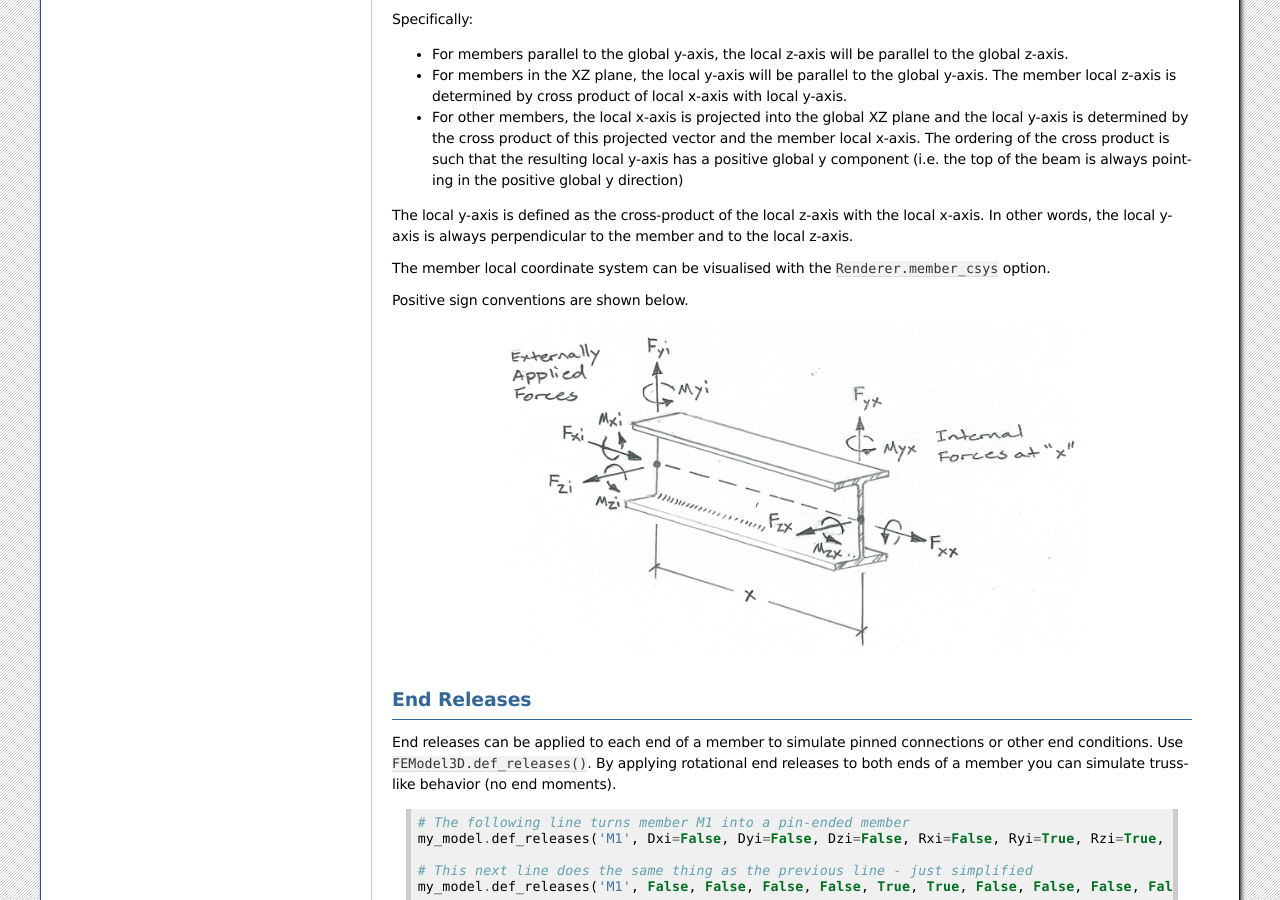
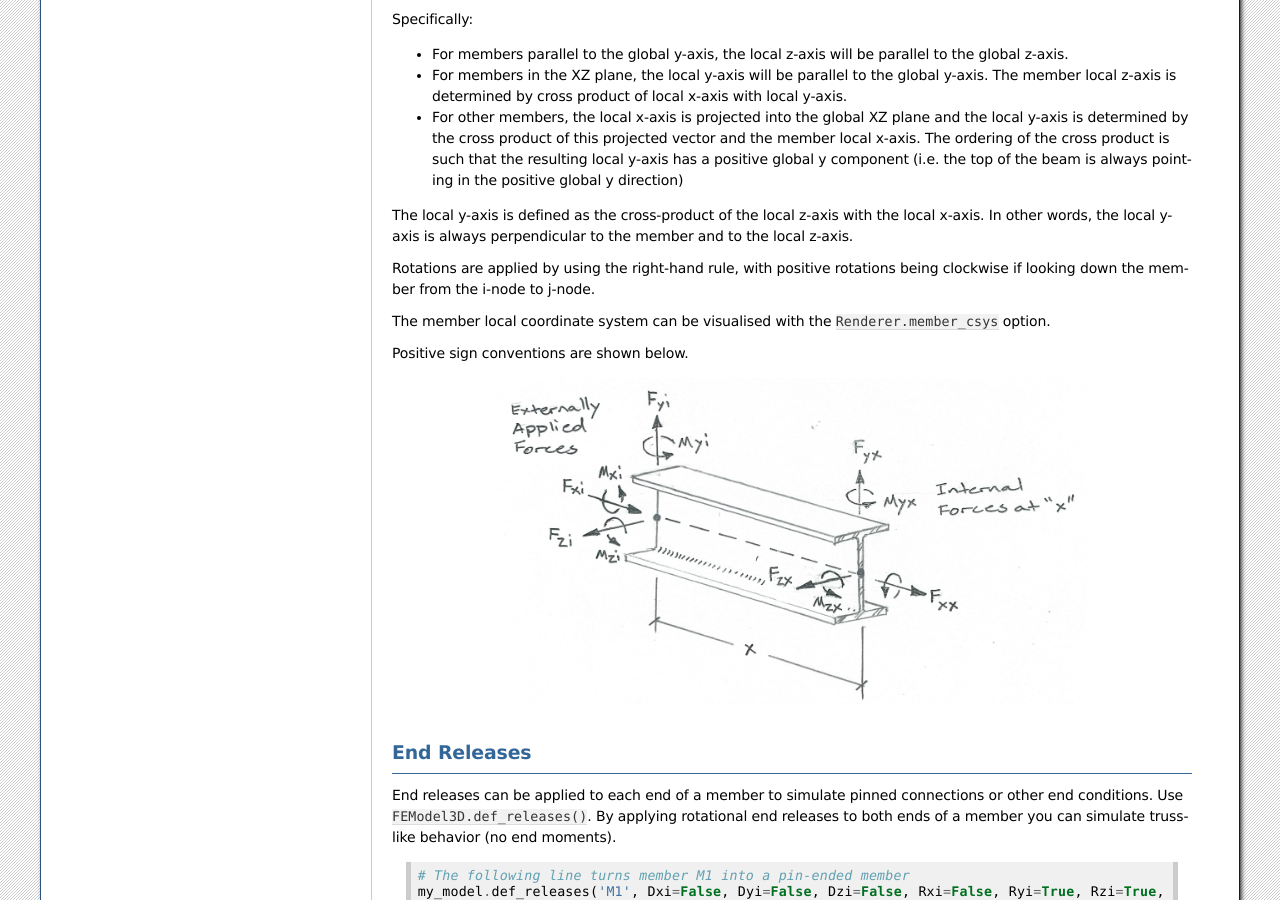
Before and after one commit to JWock82/Pynite, a Sphinx documentation site: the page built from docs/source/member.rst, in a window 1280 px wide and 900 px high, scrolled down 841 px. Built offline with Sphinx 7.4.7, drawn with Linux system fonts in a browser that asks for light colours.

Commit message:
Add member rotation note to docs

```diff
--- a/docs/source/member.rst
+++ b/docs/source/member.rst
@@ -59,6 +59,9 @@ Specifically:
 
 The local y-axis is defined as the cross-product of the local z-axis with the local x-axis. In
 other words, the local y-axis is always perpendicular to the member and to the local z-axis.
+
+Rotations are applied by using the right-hand rule, with positive rotations being clockwise if
+looking down the member from the i-node to j-node.
 
 The member local coordinate system can be visualised with the ``Renderer.member_csys`` option.
 
```
